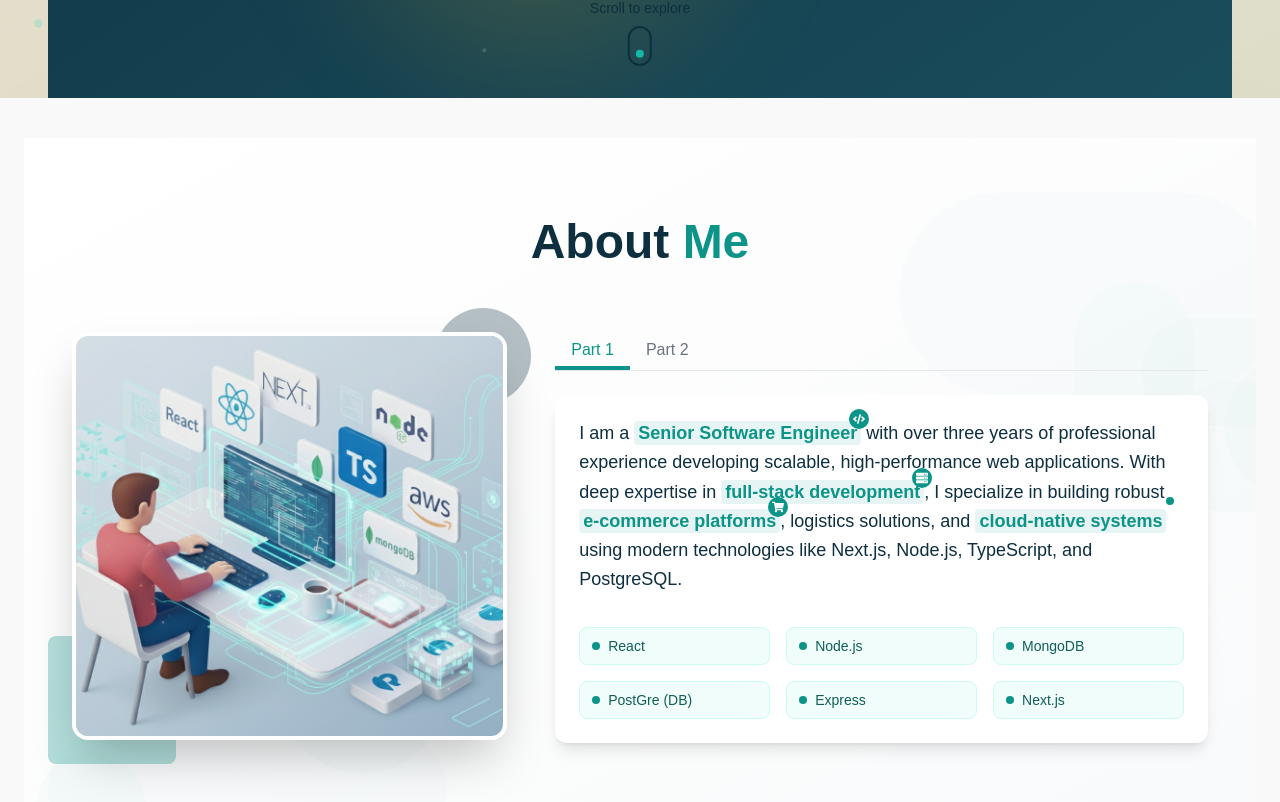
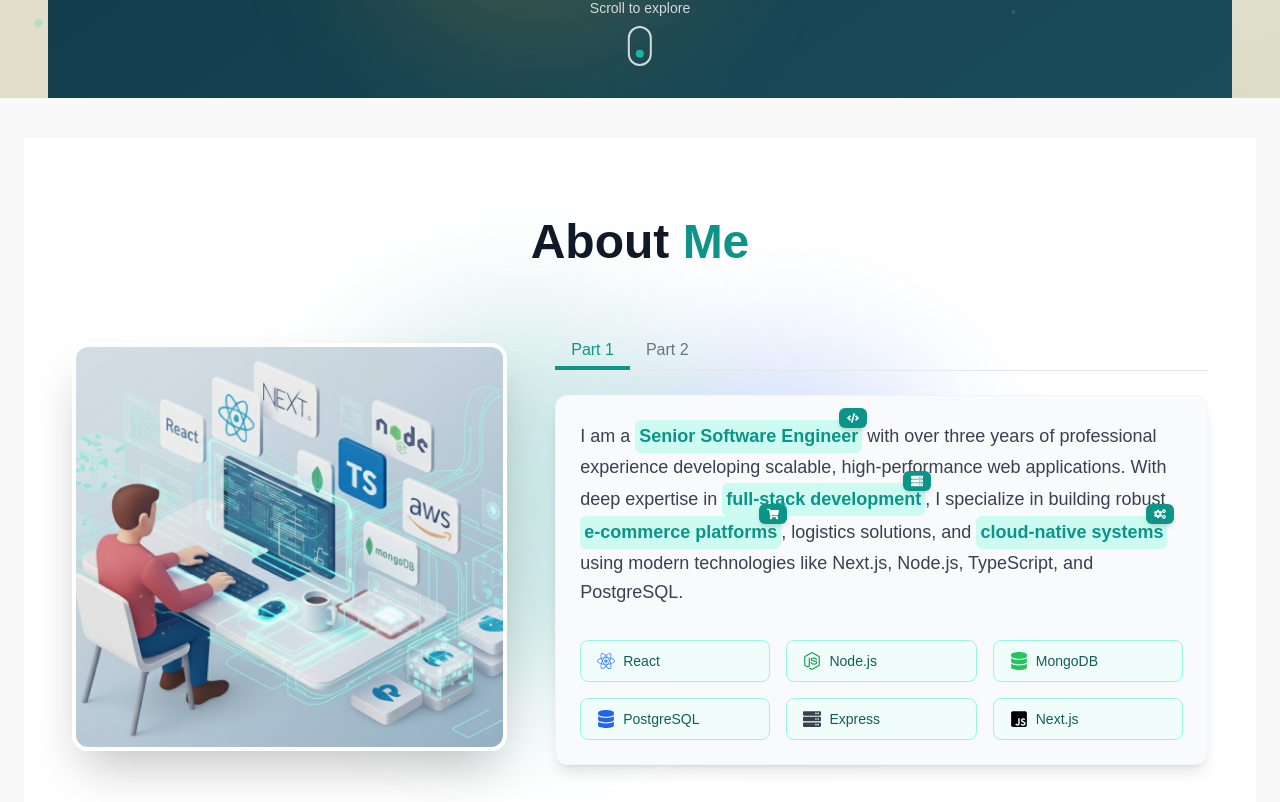
Before and after one commit to zeyakarim/portfolio_in_nextjs, a Next.js app: page / in a window 1280 px wide. Shown: the part 798-1600 px from the top of the page. Built offline with nearby package versions, Linux system fonts and the light colour scheme.

Commit message:
[fix] Handle ui improved

```diff
--- a/components/AboutMe.jsx
+++ b/components/AboutMe.jsx
@@ -1,10 +1,23 @@
 "use client";
 
-import { motion, useInView, AnimatePresence } from "framer-motion";
+import React, { useEffect, useRef, useState, useMemo } from "react";
+import { motion, AnimatePresence, useInView } from "framer-motion";
 import Image from "next/image";
-import { useEffect, useRef, useState } from "react";
-import { FaCode, FaServer, FaShoppingCart, FaBrain, FaLaptopCode, FaCogs } from "react-icons/fa";
+import {
+  FaCode,
+  FaServer,
+  FaShoppingCart,
+  FaBrain,
+  FaLaptopCode,
+  FaCogs,
+  FaReact,
+  FaNodeJs,
+  FaDatabase,
+  FaJsSquare,
+  FaInfoCircle,
+} from "react-icons/fa";
 
+// Data for the content and highlights
 export const textContent = [
   {
     id: 1,
@@ -13,157 +26,164 @@ export const textContent = [
       "Senior Software Engineer",
       "full-stack development",
       "e-commerce platforms",
-      "cloud-native systems"
+      "cloud-native systems",
     ],
-    icons: [
-      <FaCode key="code" />,
-      <FaServer key="server" />,
-      <FaShoppingCart key="cart" />
-    ]
+    icons: {
+      "Senior Software Engineer": <FaCode />,
+      "full-stack development": <FaServer />,
+      "e-commerce platforms": <FaShoppingCart />,
+      "cloud-native systems": <FaCogs />,
+    },
   },
   {
     id: 2,
     text: "I’m passionate about clean code, scalable architecture, and lifelong learning. I stay current with the latest tech trends and enjoy tackling complex problems through collaboration and innovation. From architecting full-stack platforms to mentoring peers and improving development workflows, I consistently strive to deliver impactful software solutions.",
-    highlights: [
-      "clean code",
-      "scalable architecture",
-      "collaboration",
-      "mentoring"
-    ],
-    icons: [
-      <FaBrain key="brain" />,
-      <FaLaptopCode key="architecture" />,
-      <FaCogs key="mentoring" />
-    ]
-  }
+    highlights: ["clean code", "scalable architecture", "collaboration", "mentoring"],
+    icons: {
+      "clean code": <FaLaptopCode />,
+      "scalable architecture": <FaBrain />,
+      "collaboration": <FaInfoCircle />,
+      "mentoring": <FaInfoCircle />,
+    },
+  },
 ];
 
+// Reusable animation variants
+const sectionVariants = {
+  hidden: { opacity: 0, y: 50 },
+  visible: {
+    opacity: 1,
+    y: 0,
+    transition: { type: "spring", damping: 10, stiffness: 100 },
+  },
+};
 
-const HighlightedTypewriter = ({ content, speed = 20, delay = 0 }) => {
-  const [isMounted, setIsMounted] = useState(false);
+const imageVariants = {
+  hidden: { opacity: 0, x: -50, rotate: -5 },
+  visible: {
+    opacity: 1,
+    x: 0,
+    rotate: 0,
+    transition: { type: "spring", stiffness: 100, damping: 15 },
+  },
+};
+
+const techStack = [
+  { name: "React", icon: <FaReact className="text-blue-500" /> },
+  { name: "Node.js", icon: <FaNodeJs className="text-green-600" /> },
+  { name: "MongoDB", icon: <FaDatabase className="text-green-500" /> },
+  { name: "PostgreSQL", icon: <FaDatabase className="text-blue-600" /> },
+  { name: "Express", icon: <FaServer className="text-gray-700 dark:text-gray-300" /> },
+  { name: "Next.js", icon: <FaJsSquare className="text-black dark:text-white" /> },
+];
+
+const HighlightedTypewriter = ({ content, speed = 15 }) => {
   const [displayedText, setDisplayedText] = useState("");
-  const animationRef = useRef(null);
-  const currentIndexRef = useRef(0);
-  const [highlightedWords, setHighlightedWords] = useState([]);
+  const [isTypingComplete, setIsTypingComplete] = useState(false);
+  const textRef = useRef(null);
+  const isInView = useInView(textRef, { once: true, amount: 0.8 });
 
+  // Typewriter effect
   useEffect(() => {
-    setIsMounted(true);
+    if (!isInView) return;
+    let currentText = "";
+    let i = 0;
+    setIsTypingComplete(false);
 
-    setDisplayedText("");
-    currentIndexRef.current = 0;
-    setHighlightedWords([]);
+    const typingInterval = setInterval(() => {
+      if (i < content.text.length) {
+        currentText += content.text.charAt(i);
+        setDisplayedText(currentText);
+        i++;
+      } else {
+        clearInterval(typingInterval);
+        setIsTypingComplete(true);
+      }
+    }, speed);
 
-    if (animationRef.current) {
-      cancelAnimationFrame(animationRef.current);
+    return () => clearInterval(typingInterval);
+  }, [content, speed, isInView]);
+
+  // Highlight logic (fixed duplicates)
+  const parts = useMemo(() => {
+    let currentText = displayedText;
+    const result = [];
+    const positions = [];
+
+    content.highlights.forEach((phrase) => {
+      let startIndex = currentText.indexOf(phrase);
+      if (startIndex !== -1) {
+        positions.push({
+          text: phrase,
+          start: startIndex,
+          end: startIndex + phrase.length,
+        });
+      }
+    });
+
+    // Deduplicate highlights (avoid duplicate phrases at same position)
+    const uniquePositions = positions.filter(
+      (pos, index, self) =>
+        index === self.findIndex((p) => p.start === pos.start && p.end === pos.end)
+    );
+
+    uniquePositions.sort((a, b) => a.start - b.start);
+
+    let lastIndex = 0;
+    uniquePositions.forEach((pos) => {
+      if (pos.start > lastIndex) {
+        result.push({
+          type: "text",
+          content: currentText.substring(lastIndex, pos.start),
+        });
+      }
+      result.push({
+        type: "highlight",
+        content: pos.text,
+        icon: content.icons[pos.text],
+      });
+      lastIndex = pos.end;
+    });
+
+    if (lastIndex < currentText.length) {
+      result.push({ type: "text", content: currentText.substring(lastIndex) });
     }
 
-    if (!isMounted) return;
+    return result;
+  }, [displayedText, content]);
 
-    const startTime = performance.now() + delay;
+  return (
+    <div
+      ref={textRef}
+      className="text-gray-700 dark:text-gray-300 text-lg leading-relaxed font-light"
+    >
+      {parts.map((part, index) => {
+        if (part.type === "highlight") {
+          return (
+            <span
+              key={index}
+              className="relative inline-block font-semibold text-teal-600 dark:text-teal-400 bg-teal-100 dark:bg-teal-900/50 px-1 py-0.5 rounded-md"
+            >
+              {part.content}
 
-    const animate = (timestamp) => {
-      if (timestamp < startTime) {
-        animationRef.current = requestAnimationFrame(animate);
-        return;
+              {/* Floating Icon Above */}
+              {part.icon && (
+                <span className="absolute -top-3 left-[96%] -translate-x-1/2 bg-teal-600 text-white text-xs px-2 py-1 rounded-md shadow-md whitespace-nowrap">
+                  {part.icon}
+                </span>
+              )}
+            </span>
+          );
         }
 
-      const elapsed = timestamp - startTime;
-      const charsToShow = Math.min(
-        Math.floor(elapsed / speed),
-        content.text.length
-      );
+        // normal text
+        return <React.Fragment key={index}>{part.content}</React.Fragment>;
+      })}
 
-      if (charsToShow > currentIndexRef.current) {
-        currentIndexRef.current = charsToShow;
-        const currentText = content.text.slice(0, charsToShow);
-        setDisplayedText(currentText);
 
-        const newHighlights = content.highlights.filter(phrase =>
-          currentText.includes(phrase)
-        );
-        setHighlightedWords(newHighlights);
-      }
-
-      if (charsToShow < content.text.length) {
-        animationRef.current = requestAnimationFrame(animate);
-      }
-    };
-
-    animationRef.current = requestAnimationFrame(animate);
-
-    return () => {
-      if (animationRef.current) {
-        cancelAnimationFrame(animationRef.current);
-      }
-    };
-  }, [content.text, speed, delay, isMounted]);
-
-  const renderText = () => {
-    if (!displayedText) return null;
-
-    let result = [];
-    let lastPos = 0;
-
-    const highlights = content.highlights.flatMap(phrase => {
-      if (!highlightedWords.includes(phrase)) return [];
-
-      const index = displayedText.indexOf(phrase, lastPos);
-      if (index !== -1) {
-        lastPos = index + phrase.length;
-        return { index, phrase };
-      }
-      return [];
-    }).sort((a, b) => a.index - b.index);
-
-    lastPos = 0;
-    highlights.forEach(({ index, phrase }) => {
-      if (index > lastPos) {
-        const normalText = displayedText.slice(lastPos, index);
-        result.push(normalText);
-      }
-
-      const highlightEnd = index + phrase.length;
-      const phraseIndex = content.highlights.indexOf(phrase);
-      const icon = content.icons[phraseIndex];
-
-      result.push(
+      {!isTypingComplete && (
         <motion.span
-          key={index}
-          className="relative text-teal-600 font-bold bg-teal-100/50 px-1 py-0.5 rounded"
-          initial={isMounted ? { backgroundColor: 'rgba(13, 148, 136, 0)' } : false}
-          animate={isMounted ? { backgroundColor: 'rgba(13, 148, 136, 0.1)' } : false}
-          transition={{ duration: 0.3 }}
-          whileHover={isMounted ? {
-            scale: 1.05,
-            backgroundColor: 'rgba(13, 148, 136, 0.2)',
-            boxShadow: '0 2px 5px rgba(0,0,0,0.1)'
-          } : false}
-        >
-          {phrase}
-          {isMounted && (
-            <span className="absolute -top-3 -right-2 text-xs bg-teal-600 text-white p-1 rounded-full">
-              {icon}
-            </span>
-          )}
-        </motion.span>
-      );
-
-      lastPos = highlightEnd;
-    });
-
-    if (lastPos < displayedText.length) {
-      result.push(displayedText.slice(lastPos, displayedText.length));
-    }
-
-    return result.length ? result : displayedText;
-  };
-
-  return (
-    <div className="relative">
-      {renderText()}
-      {isMounted && currentIndexRef.current < content.text.length && (
-        <motion.span
-          className="inline-block w-1 h-6 bg-teal-600 ml-1"
+          className="inline-block w-1 h-6 bg-teal-600 dark:bg-teal-400 ml-1"
           animate={{ opacity: [0, 1, 0] }}
           transition={{ repeat: Infinity, duration: 1 }}
         />
@@ -173,67 +193,49 @@ const HighlightedTypewriter = ({ content, speed = 20, delay = 0 }) => {
 };
 
 const AboutMe = () => {
-  const [isMounted, setIsMounted] = useState(false);
   const ref = useRef(null);
-  const isInView = useInView(ref, { once: false, amount: 0.3 });
+  const isInView = useInView(ref, { once: true, amount: 0.3 });
   const [activeTab, setActiveTab] = useState(0);
-
-  useEffect(() => {
-    setIsMounted(true);
-  }, []);
 
   return (
     <section
       ref={ref}
-      className="relative py-20 px-6 md:px-12 bg-gradient-to-br from-white to-gray-50 overflow-hidden"
+      className="relative py-20 px-6 md:px-12 bg-white dark:bg-[#121212] overflow-hidden"
       id="about"
     >
-      <div className="absolute top-0 left-0 w-full h-full overflow-hidden opacity-10">
-        {isMounted && [...Array(10)].map((_, i) => (
+      {/* Background shapes */}
       <motion.div
-            key={i}
-            className="absolute rounded-full bg-teal-600"
-            style={{
-              width: Math.random() * 300 + 100,
-              height: Math.random() * 300 + 100,
-              left: `${Math.random() * 100}%`,
-              top: `${Math.random() * 100}%`,
-            }}
-            animate={{
-              x: [0, (Math.random() - 0.5) * 100],
-              y: [0, (Math.random() - 0.5) * 100],
-              opacity: [0.1, 0.2, 0.1],
-            }}
-            transition={{
-              duration: Math.random() * 20 + 10,
-              repeat: Infinity,
-              repeatType: "reverse",
-            }}
-          />
-        ))}
-      </div>
+        className="absolute inset-0 z-0 opacity-10 dark:opacity-5 overflow-hidden"
+        variants={sectionVariants}
+        initial="hidden"
+        animate={isInView ? "visible" : "hidden"}
+      >
+        <motion.div className="absolute top-1/4 left-1/4 w-96 h-96 rounded-full bg-teal-600 dark:bg-teal-800 blur-3xl opacity-20 animate-pulse-slow" />
+        <motion.div className="absolute bottom-1/4 right-1/4 w-80 h-80 rounded-full bg-blue-600 dark:bg-blue-800 blur-3xl opacity-20 animate-pulse-slow-reverse" />
+      </motion.div>
 
-      <div className="max-w-6xl mx-auto relative">
+      <div className="max-w-6xl mx-auto relative z-10">
         <motion.h2
-          className="text-4xl md:text-5xl font-bold text-center mb-16 text-[#0D2F3F]"
-          initial={{ opacity: 0, y: 20 }}
-          animate={isMounted && isInView ? { opacity: 1, y: 0 } : {}}
-          transition={{ duration: 0.6 }}
+          className="text-4xl md:text-5xl font-extrabold text-center mb-16 text-gray-900 dark:text-white"
+          variants={sectionVariants}
+          initial="hidden"
+          animate={isInView ? "visible" : "hidden"}
         >
-          About <span className="text-teal-600">Me</span>
+          About <span className="text-teal-600 dark:text-teal-400">Me</span>
         </motion.h2>
 
         <div className="flex flex-col lg:flex-row items-center justify-between gap-12">
+          {/* Image Section */}
           <motion.div
-            initial={{ opacity: 0, x: -50, rotate: -5 }}
-            animate={isMounted && isInView ? { opacity: 1, x: 0, rotate: 0 } : {}}
-            transition={{ duration: 0.8, type: "spring" }}
+            variants={imageVariants}
+            initial="hidden"
+            animate={isInView ? "visible" : "hidden"}
             className="w-full lg:w-2/5 flex justify-center relative"
           >
             <div className="relative">
               <motion.div
-                className="rounded-2xl overflow-hidden shadow-2xl border-4 border-white relative z-10"
-                whileHover={isMounted ? { scale: 1.03 } : {}}
+                className="rounded-2xl overflow-hidden shadow-2xl border-4 border-white dark:border-gray-800 relative z-10"
+                whileHover={{ scale: 1.03, rotate: 1 }}
                 transition={{ type: "spring", stiffness: 400, damping: 10 }}
               >
                 <Image
@@ -245,43 +247,29 @@ const AboutMe = () => {
                   priority
                 />
               </motion.div>
-
-              {isMounted && (
-                <>
-                  <motion.div
-                    className="absolute -bottom-6 -left-6 w-32 h-32 bg-teal-600 rounded-lg z-0"
-                    initial={{ opacity: 0, scale: 0.8 }}
-                    animate={isInView ? { opacity: 0.3, scale: 1 } : {}}
-                    transition={{ delay: 0.4, duration: 0.6 }}
-                  />
-                  <motion.div
-                    className="absolute -top-6 -right-6 w-24 h-24 bg-[#0D2F3F] rounded-full z-0"
-                    initial={{ opacity: 0, scale: 0.8 }}
-                    animate={isInView ? { opacity: 0.3, scale: 1 } : {}}
-                    transition={{ delay: 0.6, duration: 0.6 }}
-                  />
-                </>
-              )}
             </div>
           </motion.div>
 
-          {isMounted && (
+          {/* Text Section */}
           <motion.div
             initial={{ opacity: 0, x: 50 }}
             animate={isInView ? { opacity: 1, x: 0 } : {}}
             transition={{ duration: 0.8, delay: 0.2 }}
             className="w-full lg:w-3/5"
           >
-              <div className="mb-6 flex border-b border-gray-200">
+            <div className="mb-6 flex border-b border-gray-200 dark:border-gray-700">
               {textContent.map((_, index) => (
                 <button
                   key={index}
-                    className={`px-4 py-2 font-medium relative ${activeTab === index ? 'text-teal-600' : 'text-gray-500 hover:text-gray-700'}`}
+                  className={`px-4 py-2 font-medium relative transition-colors duration-300 ease-in-out ${activeTab === index
+                      ? "text-teal-600 dark:text-teal-400"
+                      : "text-gray-500 hover:text-gray-700 dark:text-gray-400 dark:hover:text-gray-200"
+                    }`}
                   onClick={() => setActiveTab(index)}
                 >
                   {activeTab === index && (
                     <motion.div
-                        className="absolute bottom-0 left-0 w-full h-1 bg-teal-600"
+                      className="absolute bottom-0 left-0 w-full h-1 bg-teal-600 dark:bg-teal-400"
                       layoutId="underline"
                       transition={{ type: "spring", bounce: 0.2, duration: 0.6 }}
                     />
@@ -298,62 +286,40 @@ const AboutMe = () => {
                 animate={{ opacity: 1, y: 0 }}
                 exit={{ opacity: 0, y: -20 }}
                 transition={{ duration: 0.3 }}
-                  className="text-[#0D2F3F] text-lg leading-relaxed bg-white p-6 rounded-xl shadow-lg"
+                className="bg-gray-50 dark:bg-gray-800 p-6 rounded-xl shadow-lg border border-gray-100 dark:border-gray-700"
               >
-                  <HighlightedTypewriter
-                    content={textContent[activeTab]}
-                    speed={15}
-                    delay={activeTab === 0 ? 300 : 100}
-                  />
+                <HighlightedTypewriter content={textContent[activeTab]} speed={15} />
 
                 {activeTab === 0 && (
                   <motion.div
                     className="mt-8 grid grid-cols-2 md:grid-cols-3 gap-4"
-                      initial={{ opacity: 0 }}
-                      animate={{ opacity: 1 }}
-                      transition={{ delay: (textContent[0].text.length * 0.015) + 0.5 }}
+                    initial="hidden"
+                    animate="visible"
+                    variants={{
+                      visible: { transition: { staggerChildren: 0.1 } },
+                    }}
                   >
-                      {['React', 'Node.js', 'MongoDB', 'PostGre (DB)', 'Express', 'Next.js'].map((tech, i) => (
+                    {techStack?.map((tech, i) => (
                       <motion.div
-                          key={tech}
-                          className="bg-teal-50 border border-teal-100 rounded-lg px-3 py-2 text-sm font-medium text-teal-800 flex items-center gap-2"
+                        key={tech.name}
+                        className="bg-teal-50 dark:bg-teal-950 border border-teal-200 dark:border-teal-900 rounded-lg px-4 py-2.5 text-sm font-medium text-teal-800 dark:text-teal-200 flex items-center gap-2 hover:bg-teal-100/80 dark:hover:bg-teal-900/80 transition-all"
                         initial={{ opacity: 0, x: -20 }}
                         animate={{ opacity: 1, x: 0 }}
-                          transition={{ delay: 0.7 + i * 0.1 }}
-                          whileHover={isMounted ? { scale: 1.05 } : {}}
+                        transition={{ delay: 0.8 + i * 0.1, duration: 0.3 }}
+                        whileHover={{
+                          scale: 1.05,
+                          boxShadow: "0 4px 10px rgba(0,0,0,0.1)",
+                        }}
                       >
-                          <div className="w-2 h-2 bg-teal-600 rounded-full" />
-                          {tech}
+                        <span className="text-lg">{tech.icon}</span>
+                        {tech.name}
                       </motion.div>
                     ))}
                   </motion.div>
                 )}
               </motion.div>
             </AnimatePresence>
-
-              {/* <motion.div
-                className="flex justify-end mt-6 gap-4"
-                initial={{ opacity: 0 }}
-                animate={{ opacity: 1 }}
-                transition={{ delay: 1.5 }}
-              >
-                <motion.button
-                  className="px-6 py-2 bg-teal-600 text-white rounded-lg font-medium shadow hover:shadow-md transition-shadow"
-                  whileHover={isMounted ? { y: -2 } : {}}
-                  whileTap={isMounted ? { scale: 0.98 } : {}}
-                >
-                  Download CV
-                </motion.button>
-                <motion.button
-                  className="px-6 py-2 border border-teal-600 text-teal-600 rounded-lg font-medium hover:bg-teal-50 transition-colors"
-                  whileHover={isMounted ? { y: -2 } : {}}
-                  whileTap={isMounted ? { scale: 0.98 } : {}}
-                >
-                  Contact Me
-                </motion.button>
-              </motion.div> */}
           </motion.div>
-          )}
         </div>
       </div>
     </section>
--- a/components/Header.jsx
+++ b/components/Header.jsx
@@ -192,14 +192,14 @@ const Header = () => {
                 transition={{ delay: 1.5 }}
             >
                 <motion.div
-                    className="text-[#0D2F3F] text-sm font-medium mb-2"
+                    className="text-white/80 text-sm font-medium mb-2"
                     animate={{ opacity: [0.5, 1, 0.5] }}
                     transition={{ duration: 2, repeat: Infinity }}
                 >
                     Scroll to explore
                 </motion.div>
                 <motion.div
-                    className="w-6 h-10 border-2 border-[#0D2F3F] rounded-full flex justify-center p-1"
+                    className="w-6 h-10 border-2 border-white/80 rounded-full flex justify-center p-1"
                     initial={{ opacity: 0 }}
                     animate={{ opacity: 1 }}
                     transition={{ delay: 2 }}
--- a/tailwind.config.js
+++ b/tailwind.config.js
@@ -5,6 +5,7 @@ module.exports = {
         "./components/**/*.{js,ts,jsx,tsx,mdx}",
         "./app/**/*.{js,ts,jsx,tsx,mdx}",
     ],
+    darkMode: 'class',
     theme: {
       extend: {},
     },
```
Lines whose indentation alone changed are shown as unchanged.
